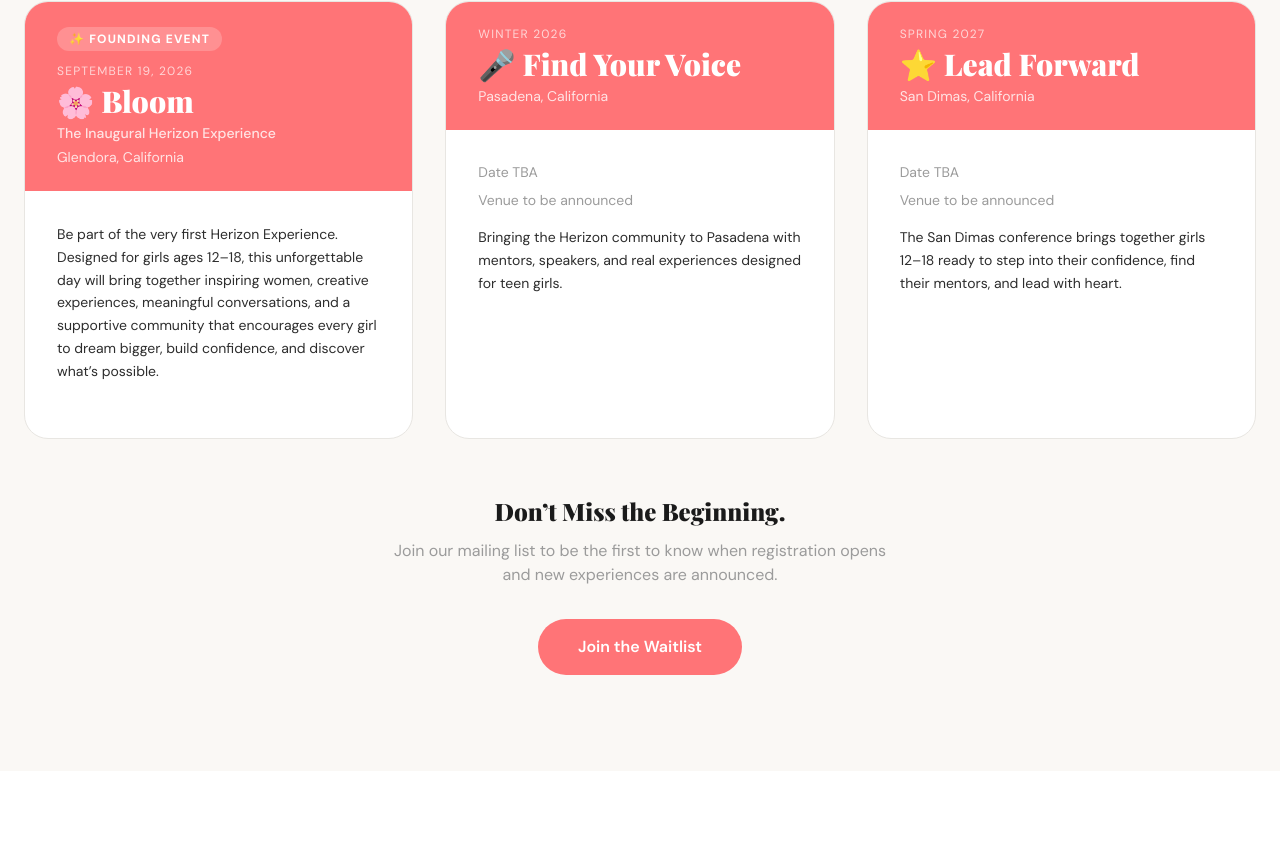
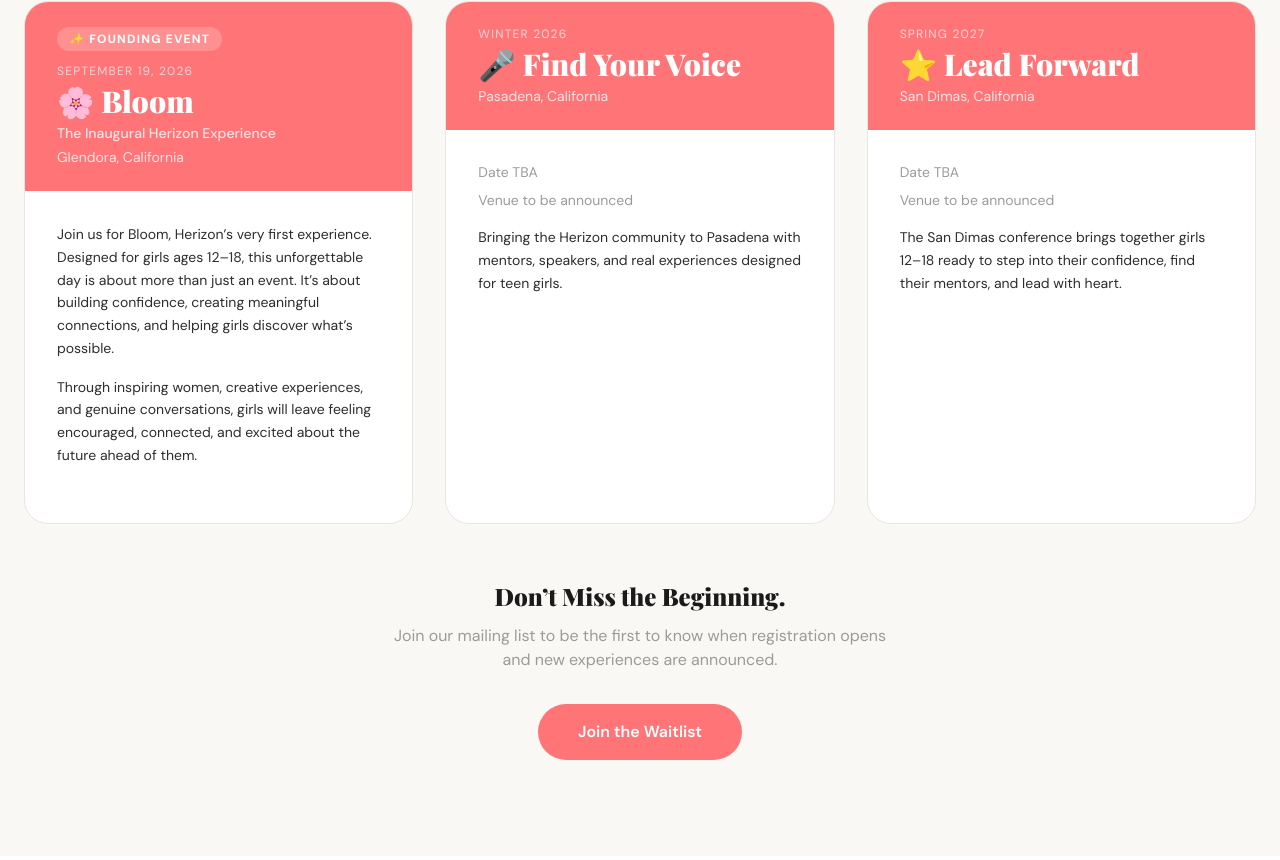
Before and after one commit to flourishprosper/herizonsociety-website, a Next.js app: page /events in a window 1280 px wide. Shown: the part 1080-1940 px from the top of the page. Built offline with nearby package versions, Linux system fonts and the light colour scheme; a web font is replaced by a local one.

Commit message:
events: update Bloom card description with two paragraphs

```diff
--- a/src/app/events/page.tsx
+++ b/src/app/events/page.tsx
@@ -18,7 +18,9 @@ const upcomingEvents = [
     fullDate: "",
     venue: "",
     description:
-      "Be part of the very first Herizon Experience. Designed for girls ages 12–18, this unforgettable day will bring together inspiring women, creative experiences, meaningful conversations, and a supportive community that encourages every girl to dream bigger, build confidence, and discover what’s possible.",
+      "Join us for Bloom, Herizon’s very first experience. Designed for girls ages 12–18, this unforgettable day is about more than just an event. It’s about building confidence, creating meaningful connections, and helping girls discover what’s possible.",
+    description2:
+      "Through inspiring women, creative experiences, and genuine conversations, girls will leave feeling encouraged, connected, and excited about the future ahead of them.",
     status: "coming-soon",
   },
   {
@@ -148,9 +150,14 @@ export default function EventsPage() {
                 <div className="p-8">
                   {event.fullDate && <p className="text-[#9B9B9B] text-sm mb-2">{event.fullDate}</p>}
                   {event.venue && <p className="text-[#9B9B9B] text-sm mb-4">{event.venue}</p>}
-                  <p className="text-[#2D2D2D] text-sm leading-relaxed mb-6">
+                  <p className="text-[#2D2D2D] text-sm leading-relaxed mb-4">
                     {event.description}
                   </p>
+                  {event.description2 && (
+                    <p className="text-[#2D2D2D] text-sm leading-relaxed mb-6">
+                      {event.description2}
+                    </p>
+                  )}
 
                 </div>
               </div>
```
